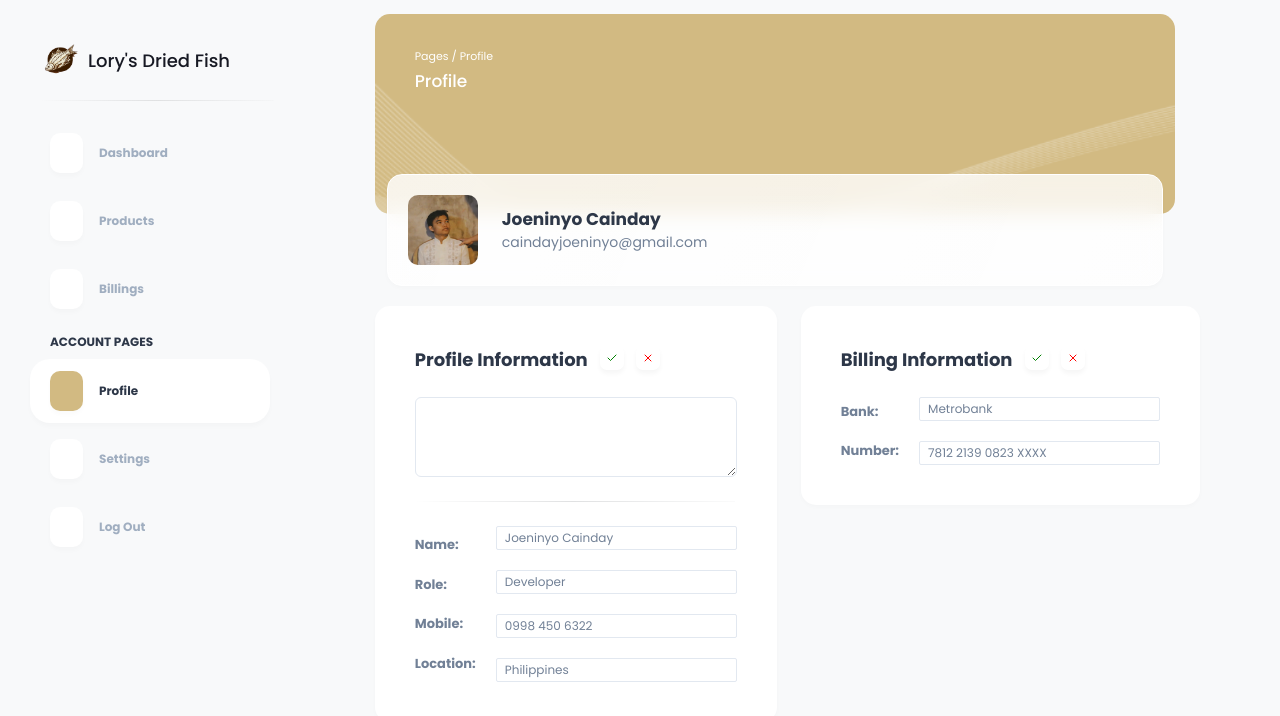
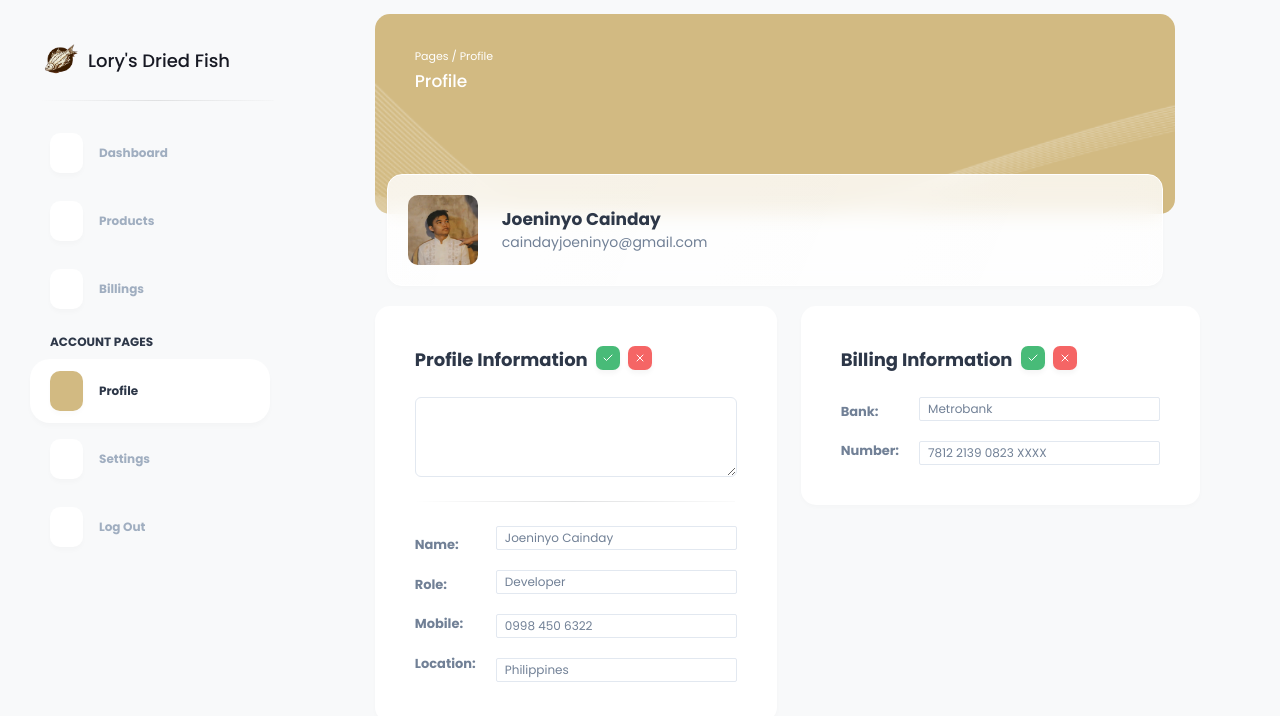
Before and after one commit to mihkuno/BULOR, a React (Vite) app: page /profile in a window 1280 px wide. Shown: the top 716 px of the page. Built offline with nearby package versions, Linux system fonts and the light colour scheme; some icons are missing.

Commit message:
change profile edit button color

```diff
--- a/src/components/ProfileBillingInfo.jsx
+++ b/src/components/ProfileBillingInfo.jsx
@@ -12,13 +12,13 @@ function ProfileBillingInfo() {
 			backgroundColor={'#FFF'}
 			borderRadius={15}
 			boxShadow="0px 2px 5.5px rgba(0, 0, 0, 0.02)">
-			<HStack alignItems={'flex-start'} spacing={3}>
+			<HStack alignItems={'flex-start'} spacing={2}>
 				<Text fontSize={18} fontWeight={700} mb={2}>
 					Billing Information
 				</Text>
 				{/* <ButtonIcon Icon={Edit2} color={'#D2BA82'} /> */}
-				<ButtonIcon Icon={Check} color={'green'} />
-				<ButtonIcon Icon={X} color={'red'} />
+				<ButtonIcon Icon={Check} color={'white'} background={'green.400'} />
+				<ButtonIcon Icon={X} color={'white'} background={'red.400'} />
 			</HStack>
 
 			<HStack spacing={5}>
--- a/src/components/ProfileUserInfo.jsx
+++ b/src/components/ProfileUserInfo.jsx
@@ -12,13 +12,13 @@ function ProfileUserInfo() {
 			backgroundColor={'#FFF'}
 			borderRadius={15}
 			boxShadow="0px 2px 5.5px rgba(0, 0, 0, 0.02)">
-			<HStack alignItems={'flex-start'} spacing={3}>
+			<HStack alignItems={'flex-start'} spacing={2}>
 				<Text fontSize={18} fontWeight={700} mb={2}>
 					Profile Information
 				</Text>
 				{/* <ButtonIcon Icon={Edit2} color={'#D2BA82'} /> */}
-				<ButtonIcon Icon={Check} color={'green'} />
-				<ButtonIcon Icon={X} color={'red'} />
+				<ButtonIcon Icon={Check} color={'white'} background={'green.400'} />
+				<ButtonIcon Icon={X} color={'white'} background={'red.400'} />
 			</HStack>
 
 			{/* <Text fontSize={13} color={'#A0AEC0'}>
```
